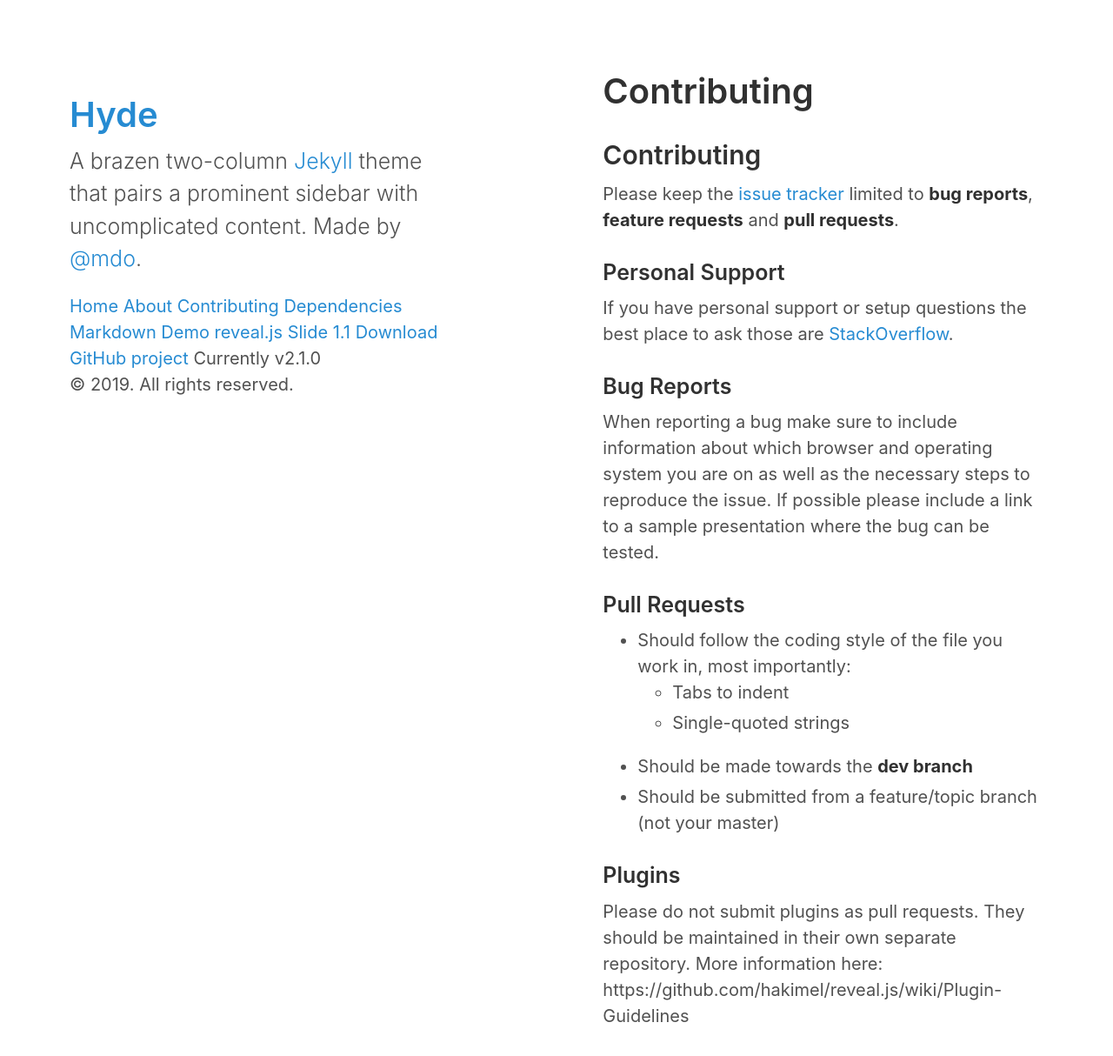
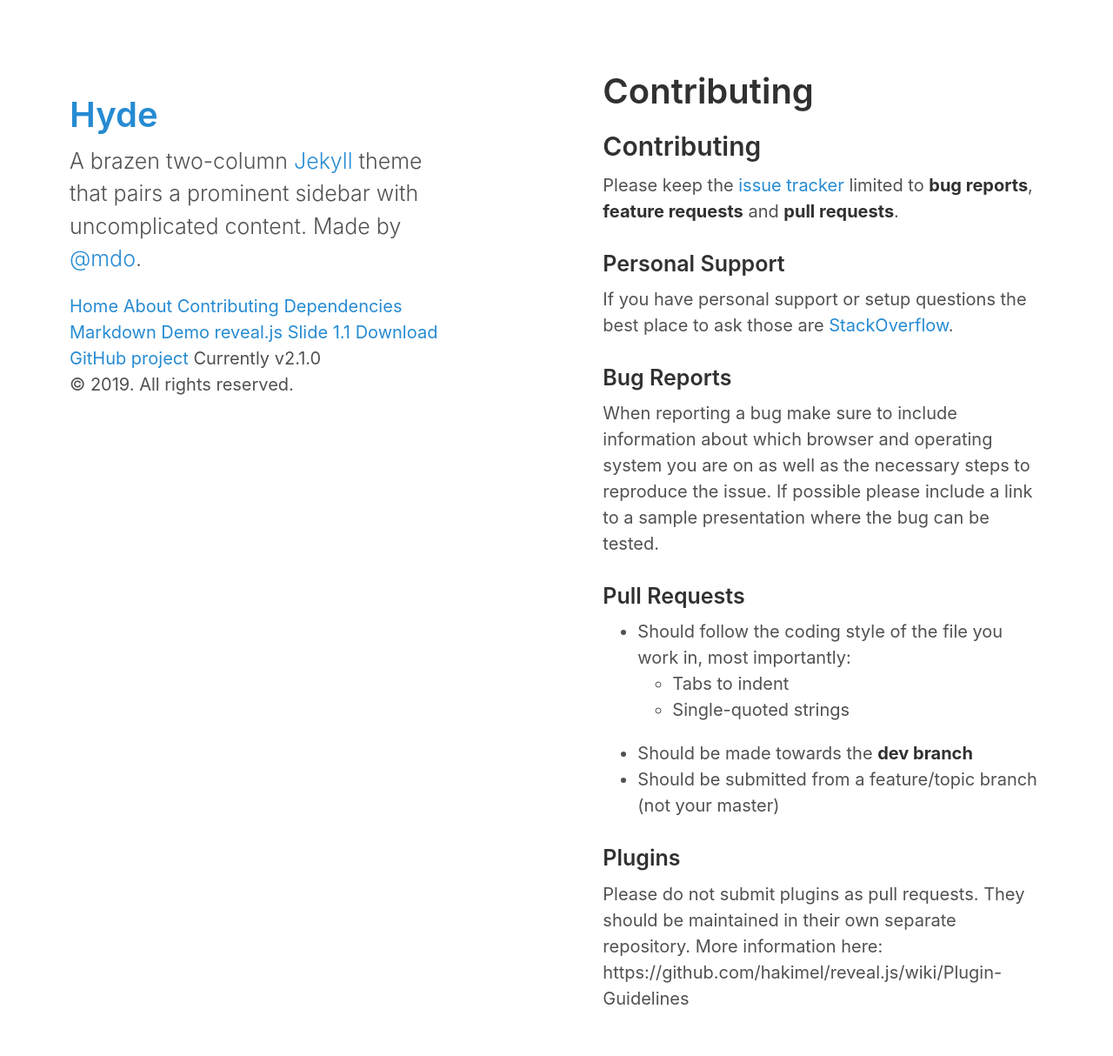
Before and after one commit to EngineITOps/EngineITOps.github.io, a Jekyll site: the page built from slides/CONTRIBUTING.md, in a window 1280 px wide. Shown: the top 1214 px of the page at 87% size. Built offline with Jekyll 4.4.1, drawn with Linux system fonts in a browser that asks for light colours; our own code applies the rules of GitHub Pages for plain Markdown files; Markdown is read by kramdown in place of the engine named in the settings.

Commit message:
Update _layouts/page.html

```diff
--- a/_layouts/page.html
+++ b/_layouts/page.html
@@ -2,9 +2,7 @@
 layout: default
 ---
 
-<header>
+<div class="page">
   <h1 class="page-title">{{ page.title }}</h1>
-</header>
-<div class="content">
   {{ content }}
 </div>
```
